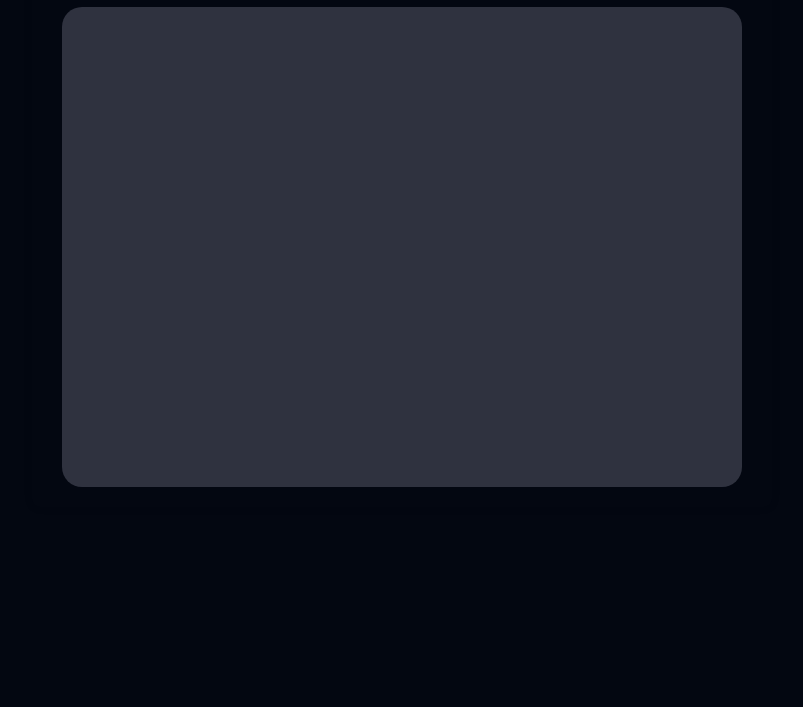
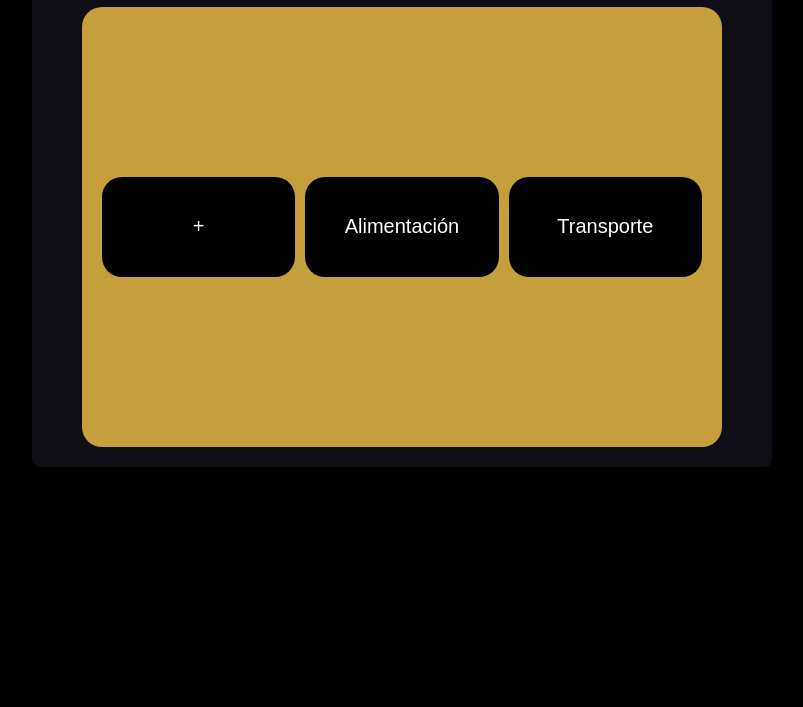
Before and after one commit to 1Zamuken1/Registro-de-Gastos-Personales, a plain HTML site: page views/Gastos.html in a window 1280 px wide. Shown: the part 93-800 px from the top of the page, without its empty margins (238-1041 px from the left). Drawn offline with Linux system fonts and the light colour scheme.

Commit message:
Se regresaron los archivos html, css y js de Gastos a su versión anterior

```diff
--- a/assets/css/gastos.css
+++ b/assets/css/gastos.css
@@ -8,15 +8,14 @@
 
 body {
   font-family: Arial, sans-serif;
-  background: #030711;
+  background: #000000;
   margin: 0;
   height: 100vh;
 }
-
 .contenedor {
   max-width: 700px;
   margin: 0 auto;
-  background: #030711;
+  background: #0f0e17;
   padding: 20px;
   border-radius: 8px;
   box-shadow: 0 0 8px rgba(0,0,0,0.1);
@@ -24,7 +23,7 @@ body {
 
 h1 {
   text-align: center;
-  color: white;
+  color: #a7a9be;
 }
 
 .container {
@@ -32,41 +31,41 @@ h1 {
   max-width: 1000px;
   height: 400px;
   margin: 0 auto;
-  background-color: #2f323f;
-  padding: 40px;
+  padding: 20px 20px 20px 20px; /* más espacio arriba */
   border-radius: 20px;
-  /* overflow-x: auto; <-- quitado */
+  display: flex;
+  flex-direction: column;
+  justify-content: center;
+  background-color: #c49f3b;
 }
 
 .categorias {
   display: flex;
-  flex-wrap: wrap;          /* permite que las categorías salten a la siguiente fila */
+  flex-wrap: wrap;
   gap: 10px;
-  max-height: 320px;        /* altura límite para mostrar varias filas y activar scroll */
-  overflow-y: auto;         /* scroll vertical si se pasa de altura */
-  padding-bottom: 10px;
-  /* elimina overflow-x para evitar scroll horizontal */
+  max-height: 320px;
+  overflow-y: auto;
 }
 
 .categoria {
-
-  width: 150px;
-  height: 150px;
-  background-color: #64647c;
-  color: white;
+  width: calc((100% - 20px) / 3); /* 3 columnas por fila */
+  height: 100px;
+  background-color: #000000;
+  color:#FFFFFF;
   display: flex;
   align-items: center;
   justify-content: center;
   border-radius: 20px;
   cursor: pointer;
   user-select: none;
-  transition: background-color 0.3s ease;
   text-align: center;
+  font-size: 20px;
+ transition: background-color  0.2s ease, transform 0.1s ease;
 }
-
 .categoria:hover {
-  background-color: #c49f3b;
-  color: white;
+  background-color: #FFFFFF;
+  color: #000000;
+  transform: translateY(-1px);
 }
 
 .vista-gastos, .vista-cuotas, .formulario {
--- a/views/Gastos.html
+++ b/views/Gastos.html
@@ -3,13 +3,9 @@
 <head>
   <meta charset="UTF-8" />
   <title>Gestión de Gastos</title>
-  <link rel="stylesheet" href="../assets/css/nav-bar.css" />
   <link rel="stylesheet" href="../assets/css/gastos.css" />
 </head>
 <body>
-  <!--<div class="layout">
-    <nav class="side-nav" id="nav-bar"></nav>
-    <div class="page-content">-->
   <div class="contenedor">
     <h1>Gestión de Gastos</h1>
     <div class="container">
@@ -25,9 +21,7 @@
 
     </div>
   </div>
-    <!--</div>
-  </div>
-  <script src="../assets/js/nav-bar.js"></script>
-  <script src="../assets/js/gastos.js"></script>-->
+
+  <script src="../assets/js/gastos.js"></script>
 </body>
 </html>
```
Also changed, not shown: views/Ahorro.html (line endings or trailing spaces). Lines whose indentation alone changed are shown as unchanged.
